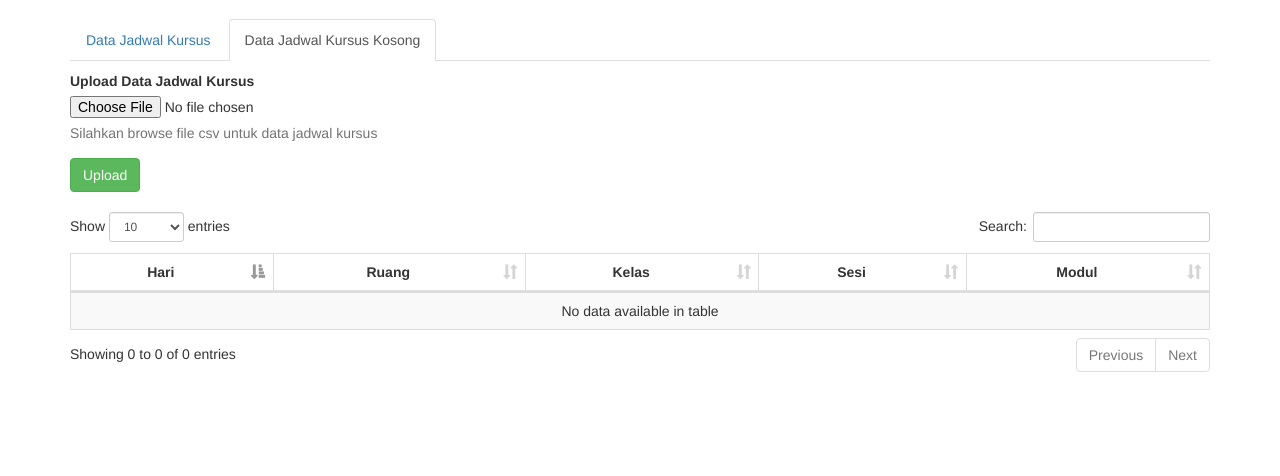
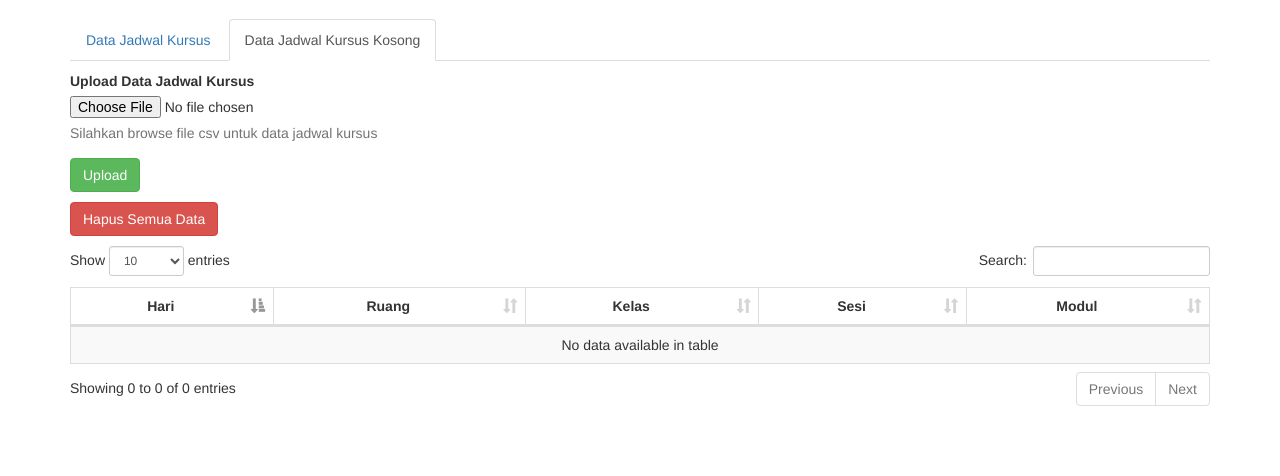
Before and after one commit to RizkiMufrizal/Aplikasi-Penjadwalan, a CodeIgniter app: page /Aplikasi-Penjadwalan/index.php/kursus in a window 1280 px wide, after a click on "Data Jadwal Kursus Kosong". Shown: the part 51-527 px from the top of the page. Run offline with CodeIgniter, Linux system fonts and the light colour scheme; data that the repository does not hold is empty.

Commit message:
tambah button delete

```diff
--- a/application/views/KursusView.php
+++ b/application/views/KursusView.php
@@ -75,7 +75,13 @@
                             <button type="submit" class="btn btn-success">Upload</button>
                         </form>
 
-                        <br>
+                        <p></p>
+
+                        <a href="<?php echo base_url(); ?>index.php/KursusController/hapusAllDataKursus">
+                            <button class="btn btn-danger">Hapus Semua Data</button>
+                        </a>
+
+                        <p></p>
 
                         <table id="tabel2" class="table table-bordered table-hover table-responsive table-striped">
                             <thead>
```
